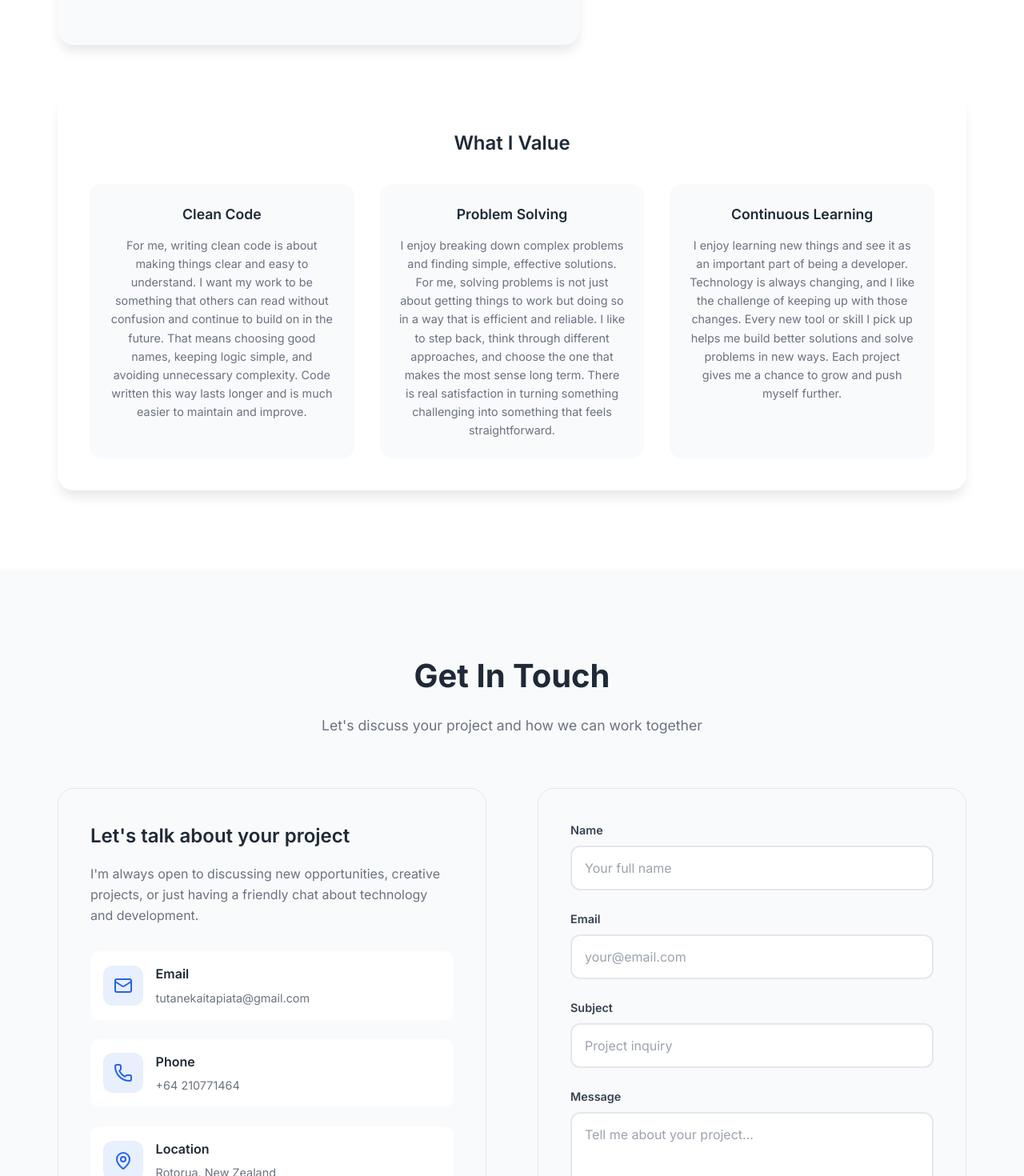
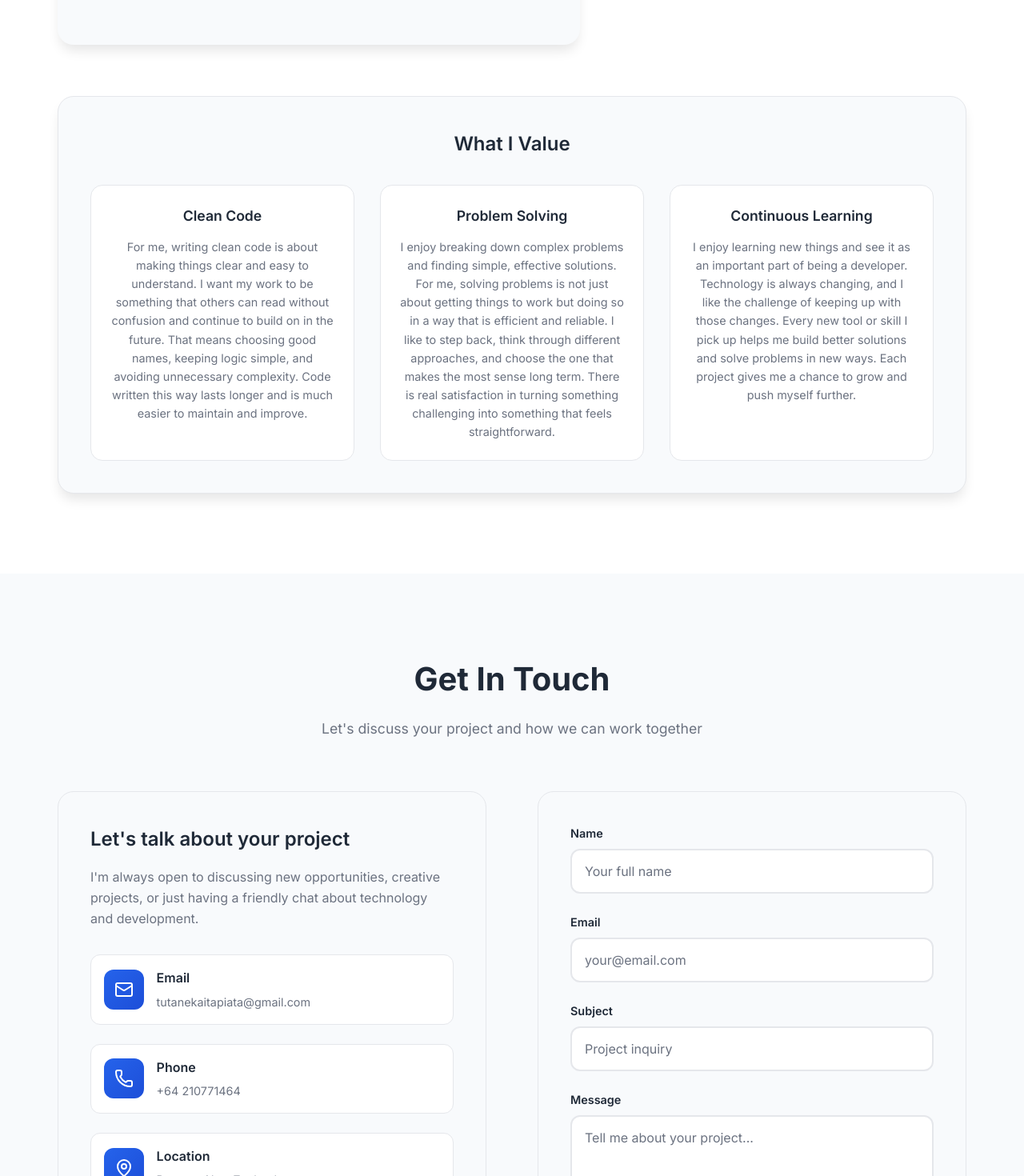
Before and after one commit to FootNuggets22/Portfolio, a React (Vite) app: page / in a window 1280 px wide. Shown: the part 1600-3070 px from the top of the page at 80% size. Built offline with nearby package versions, Linux system fonts and the light colour scheme; no server answers.

Commit message:
dark mode bugs fixed

```diff
--- a/src/components/About.css
+++ b/src/components/About.css
@@ -165,10 +165,11 @@
 }
 
 .values {
-  background: white;
+  background: var(--bg-secondary);
   padding: 2.5rem;
   border-radius: 20px;
   box-shadow: var(--shadow-lg);
+  border: 1px solid var(--border-color);
 }
 
 .values h3 {
@@ -188,9 +189,10 @@
 .value-item {
   text-align: center;
   padding: 1.5rem;
-  background: #f8fafc;
+  background: var(--bg-primary);
   border-radius: 15px;
   transition: transform 0.3s ease;
+  border: 1px solid var(--border-color);
 }
 
 .value-item:hover {
@@ -232,8 +234,10 @@
   }
 
   .stat-card {
-    padding: 1.25rem;
-    gap: 1rem;
+    padding: 1.5rem;
+    gap: 1.2rem;
+    height: 100px;
+    min-width: auto;
   }
 
   .stat-icon {
@@ -243,7 +247,12 @@
   }
 
   .stat-card h4 {
-    font-size: 1.8rem;
+    font-size: 1.6rem;
+  }
+
+  .stat-card p {
+    font-size: 0.85rem;
+    white-space: normal;
   }
 
   .values-grid {
--- a/src/components/Contact.css
+++ b/src/components/Contact.css
@@ -36,21 +36,21 @@
 }
 
 .contact-info {
-  background: #f8fafc;
+  background: var(--bg-secondary);
   padding: 2.5rem;
   border-radius: 20px;
-  border: 1px solid #e5e7eb;
+  border: 1px solid var(--border-color);
 }
 
 .contact-info h3 {
   font-size: 1.5rem;
-  color: #1f2937;
+  color: var(--text-primary);
   margin-bottom: 1rem;
   font-weight: 600;
 }
 
 .contact-info > p {
-  color: #6b7280;
+  color: var(--text-secondary);
   line-height: 1.6;
   margin-bottom: 2rem;
 }
@@ -65,9 +65,10 @@
   gap: 1rem;
   margin-bottom: 1.5rem;
   padding: 1rem;
-  background: white;
+  background: var(--bg-primary);
   border-radius: 12px;
   transition: transform 0.3s ease;
+  border: 1px solid var(--border-color);
 }
 
 .contact-method:hover {
@@ -75,8 +76,9 @@
 }
 
 .method-icon {
-  background: rgba(37, 99, 235, 0.1);
-  color: #2563eb;
+  background: var(--accent-color);
+  background: linear-gradient(135deg, var(--accent-color), var(--accent-hover));
+  color: white;
   padding: 0.8rem;
   border-radius: 12px;
   display: flex;
@@ -86,32 +88,32 @@
 
 .contact-method h4 {
   font-size: 1rem;
-  color: #1f2937;
+  color: var(--text-primary);
   margin: 0 0 0.3rem 0;
   font-weight: 600;
 }
 
 .contact-method p {
   font-size: 0.9rem;
-  color: #6b7280;
+  color: var(--text-secondary);
   margin: 0;
 }
 
 .availability {
-  background: white;
+  background: var(--bg-primary);
   padding: 1.5rem;
   border-radius: 12px;
 }
 
 .availability h4 {
   font-size: 1rem;
-  color: #1f2937;
+  color: var(--text-primary);
   margin-bottom: 0.5rem;
   font-weight: 600;
 }
 
 .availability p {
-  color: #6b7280;
+  color: var(--text-secondary);
   font-size: 0.9rem;
   margin-bottom: 1rem;
   line-height: 1.5;
@@ -143,10 +145,10 @@
 }
 
 .contact-form-container {
-  background: #f8fafc;
+  background: var(--bg-secondary);
   padding: 2.5rem;
   border-radius: 20px;
-  border: 1px solid #e5e7eb;
+  border: 1px solid var(--border-color);
 }
 
 .contact-form {
@@ -162,7 +164,7 @@
 
 .form-group label {
   font-weight: 600;
-  color: #374151;
+  color: var(--text-primary);
   margin-bottom: 0.5rem;
   font-size: 0.9rem;
 }
@@ -170,24 +172,25 @@
 .form-group input,
 .form-group textarea {
   padding: 1rem;
-  border: 2px solid #e5e7eb;
+  border: 2px solid var(--border-color);
   border-radius: 12px;
   font-size: 1rem;
   transition: all 0.3s ease;
-  background: white;
+  background: var(--bg-primary);
+  color: var(--text-primary);
   resize: vertical;
 }
 
 .form-group input:focus,
 .form-group textarea:focus {
   outline: none;
-  border-color: #2563eb;
+  border-color: var(--accent-color);
   box-shadow: 0 0 0 3px rgba(37, 99, 235, 0.1);
 }
 
 .form-group input::placeholder,
 .form-group textarea::placeholder {
-  color: #9ca3af;
+  color: var(--text-secondary);
 }
 
 .submit-btn {
--- a/src/components/Pepeha.css
+++ b/src/components/Pepeha.css
@@ -47,9 +47,9 @@
 .pepeha-text {
   margin-bottom: 3rem;
   padding: 2rem;
-  background: linear-gradient(135deg, #065f46 0%, #047857 100%);
+  background: var(--bg-secondary);
   border-radius: 15px;
-  color: white;
+  color: var(--text-primary);
 }
 
 .pepeha-line {
@@ -57,7 +57,7 @@
   flex-direction: column;
   margin-bottom: 1.5rem;
   padding: 1rem 0;
-  border-bottom: 1px solid rgba(255, 255, 255, 0.1);
+  border-bottom: 1px solid var(--border-color);
 }
 
 .pepeha-line:last-child {
@@ -69,14 +69,14 @@
   font-size: 1.5rem;
   font-weight: 600;
   margin-bottom: 0.5rem;
-  color: #fbbf24;
+  color: var(--text-primary);
   font-family: 'Georgia', serif;
 }
 
 .english-text {
   font-size: 1.1rem;
   font-style: italic;
-  color: rgba(255, 255, 255, 0.8);
+  color: var(--text-secondary);
 }
 
 .pepeha-explanation {
@@ -88,7 +88,7 @@
   color: var(--text-primary);
   margin-bottom: 1rem;
   font-weight: 600;
-  border-bottom: 2px solid #047857;
+  border-bottom: 2px solid var(--border-color);
   padding-bottom: 0.5rem;
   display: inline-block;
 }
--- a/src/components/Skills.css
+++ b/src/components/Skills.css
@@ -31,7 +31,7 @@
 
 .section-header p {
   font-size: 1.1rem;
-  color: #6b7280;
+  color: var(--text-secondary);
   max-width: 600px;
   margin: 0 auto;
 }
@@ -44,21 +44,21 @@
 }
 
 .skill-category {
-  background: #f8fafc;
+  background: var(--bg-secondary);
   padding: 2rem;
   border-radius: 20px;
-  border: 1px solid #e5e7eb;
+  border: 1px solid var(--border-color);
   transition: transform 0.3s ease, box-shadow 0.3s ease;
 }
 
 .skill-category:hover {
   transform: translateY(-5px);
-  box-shadow: 0 20px 40px rgba(0, 0, 0, 0.1);
+  box-shadow: var(--shadow-lg);
 }
 
 .skill-category h3 {
   font-size: 1.3rem;
-  color: #1f2937;
+  color: var(--text-primary);
   margin-bottom: 1.5rem;
   font-weight: 600;
   text-align: center;
@@ -71,10 +71,10 @@
 }
 
 .skill-item {
-  background: white;
+  background: var(--bg-primary);
   padding: 1rem;
   border-radius: 12px;
-  box-shadow: 0 2px 10px rgba(0, 0, 0, 0.05);
+  box-shadow: var(--shadow-sm);
 }
 
 .skill-header {
@@ -86,27 +86,27 @@
 
 .skill-name {
   font-weight: 600;
-  color: #1f2937;
+  color: var(--text-primary);
   font-size: 0.9rem;
 }
 
 .skill-percentage {
   font-size: 0.8rem;
-  color: #2563eb;
+  color: var(--accent-color);
   font-weight: 600;
 }
 
 .progress-bar {
   width: 100%;
   height: 6px;
-  background: #e5e7eb;
+  background: var(--border-color);
   border-radius: 3px;
   overflow: hidden;
 }
 
 .progress-fill {
   height: 100%;
-  background: linear-gradient(90deg, #2563eb, #3b82f6);
+  background: linear-gradient(90deg, var(--accent-color), var(--accent-hover));
   border-radius: 3px;
   position: relative;
 }
@@ -128,10 +128,10 @@
 }
 
 .certifications {
-  background: #f8fafc;
+  background: var(--bg-secondary);
   padding: 2.5rem;
   border-radius: 20px;
-  border: 1px solid #e5e7eb;
+  border: 1px solid var(--border-color);
 }
 
 .certifications h3 {
@@ -149,11 +149,11 @@
 }
 
 .cert-item {
-  background: white;
+  background: var(--bg-primary);
   padding: 1.5rem;
   border-radius: 15px;
   text-align: center;
-  box-shadow: 0 4px 15px rgba(0, 0, 0, 0.05);
+  box-shadow: var(--shadow-sm);
   transition: transform 0.3s ease;
 }
 
```
